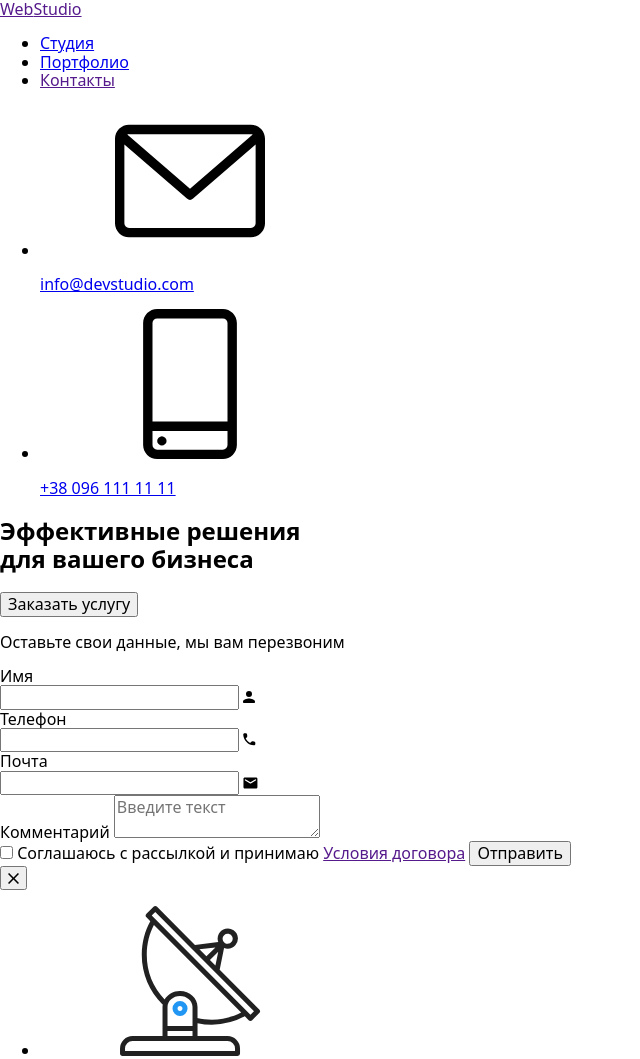
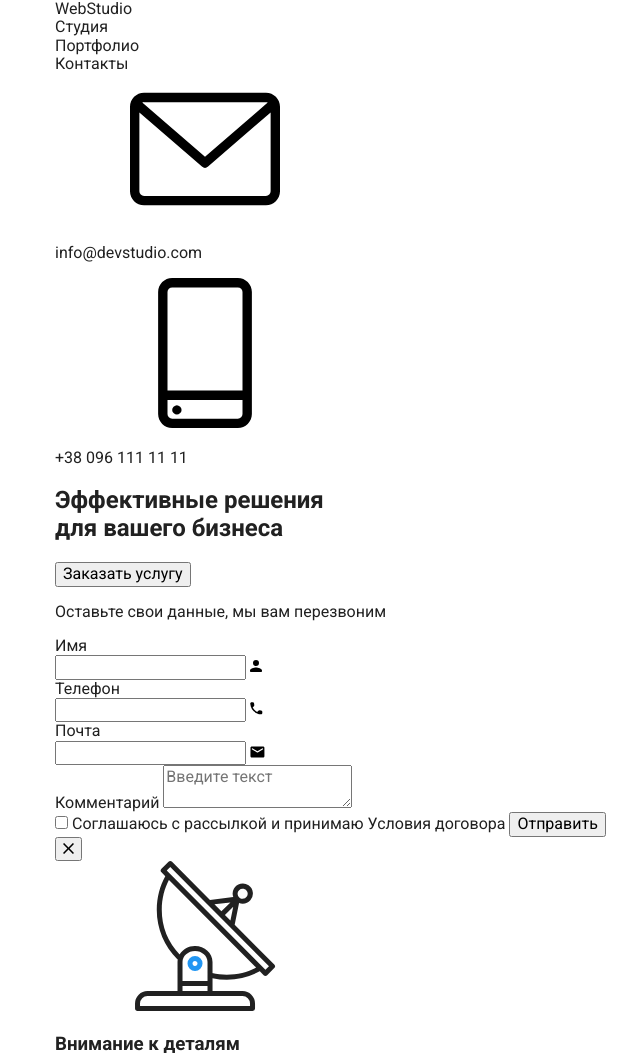
Before and after one commit to Maryna1212/goit-markup-hw-07, a plain HTML site: page index.html in a window 1280 px wide. Shown: the top 1059 px of the page, without its empty margins (0-640 px from the left). Drawn offline with nearby package versions, Linux system fonts and the light colour scheme.

Commit message:
create and fill files common and container.scss

```diff
--- a/sass/main.scss
+++ b/sass/main.scss
@@ -0,0 +1,3 @@
+@import './utils/variables';
+@import './utils/container';
+@import './utils/common';
--- /dev/null
+++ b/sass/utils/_common.scss
@@ -0,0 +1,20 @@
+body {
+  background-color: $primary-white-color;
+  color: $primary-text-color;
+  font-family: "Roboto", sans-serif;
+}
+
+a {
+  color: inherit;
+  text-decoration: none;
+}
+
+.transition {
+  transition: color 250ms cubic-bezier(0.4, 0, 0.2, 1);
+}
+
+ul {
+  padding: 0;
+  margin: 0;
+  list-style: none;
+}
--- /dev/null
+++ b/sass/utils/_container.scss
@@ -0,0 +1,8 @@
+.container {
+  width: 1200px;
+  padding-left: 15px;
+  padding-right: 15px;
+  margin-left: auto;
+  margin-right: auto;
+  margin: 0 auto;
+}
```
Also changed, not shown: css/main.css, dist/css/main.min.css, sass/components/_header.scss (added), sass/components/_logo.scss (added), sass/utils/variables.scss (renamed from utils/variables.scss), 4 other files.
